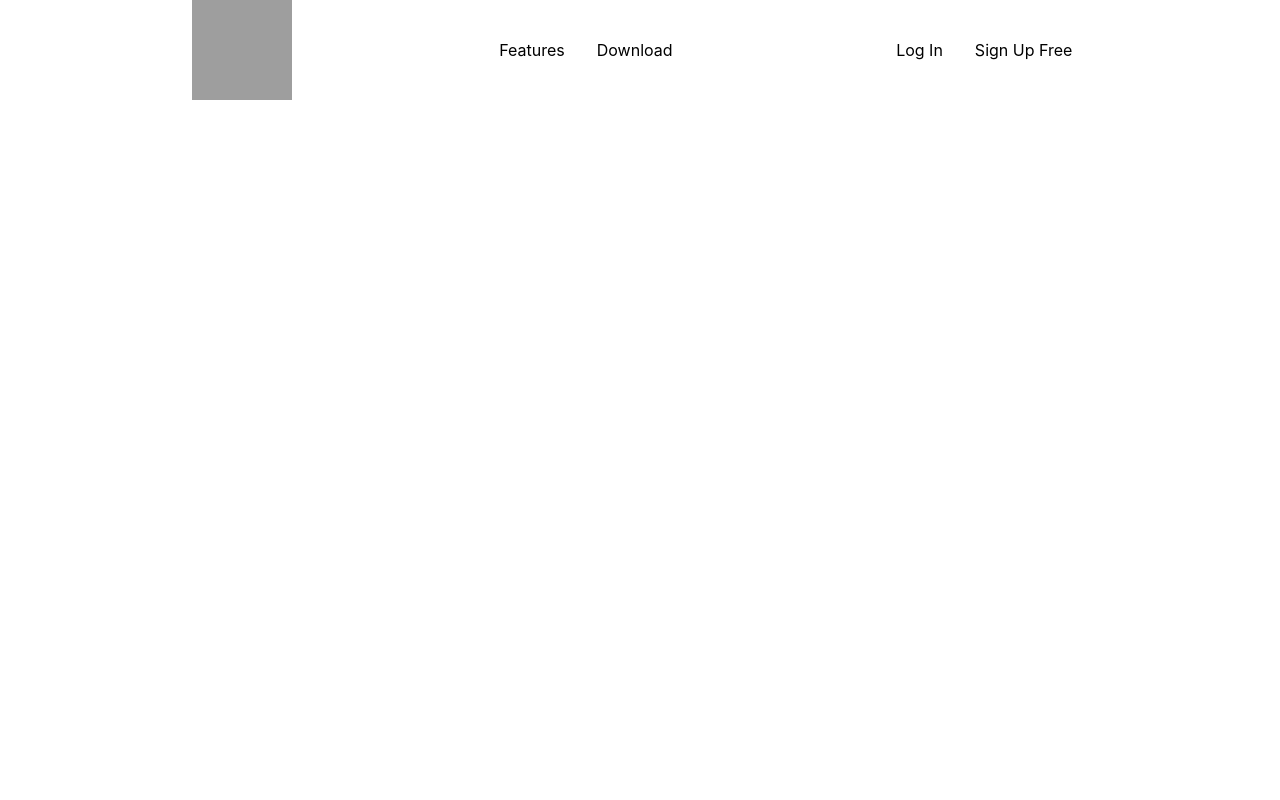
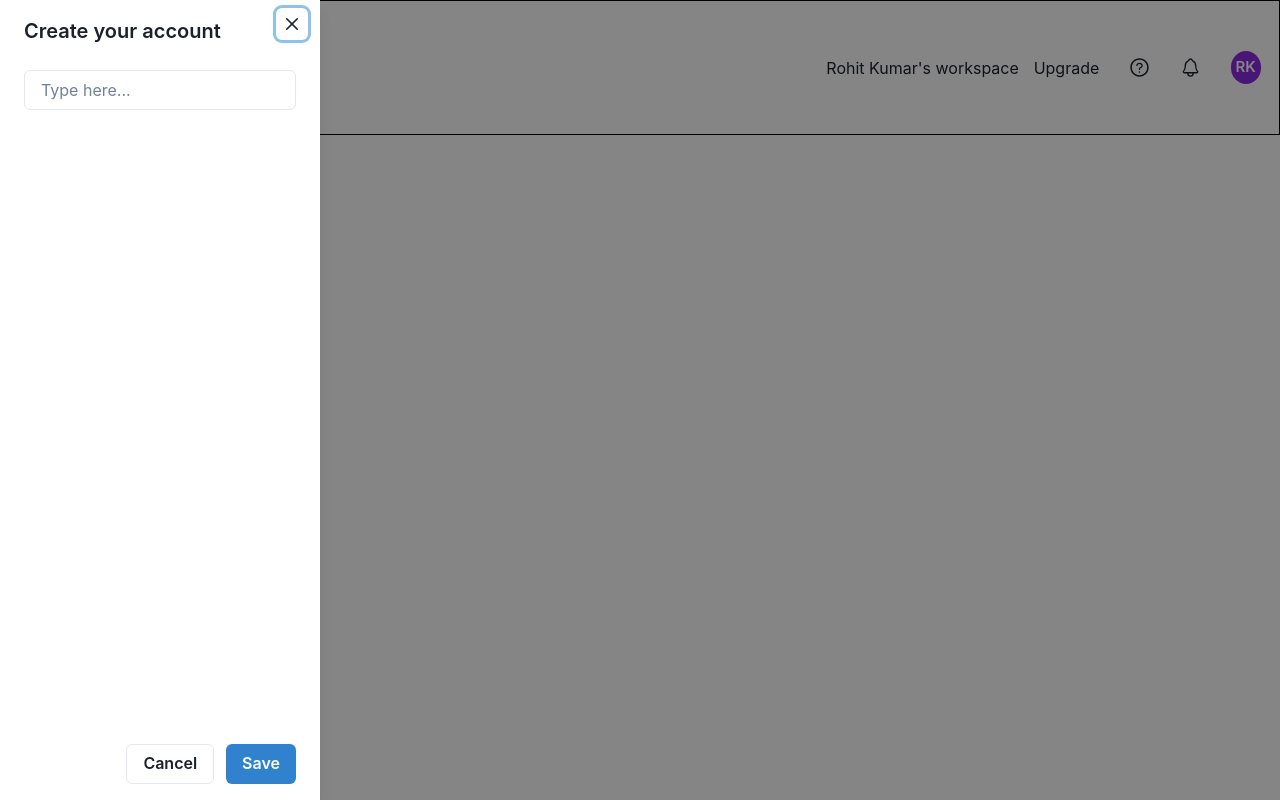
Before and after one commit to saurabhsolanki/Clockify, a React (Create React App) app in the folder clockify/: page /tracker in a window 1280 px wide. Built offline with nearby package versions, Linux system fonts and the light colour scheme; grey boxes are pictures that could not be loaded.

Commit message:
dash_nav

```diff
--- a/clockify/src/App.css
+++ b/clockify/src/App.css
@@ -1,3 +1,9 @@
+*{
+  margin: 0px;
+  padding: none;
+  box-sizing: border-box;
+}
+
 .App {
   text-align: center;
 }
--- a/clockify/src/App.js
+++ b/clockify/src/App.js
@@ -1,10 +1,11 @@
+import { Route, Routes } from 'react-router-dom';
 import './App.css';
 import Navbar from './Component/Navbar'
+import Sidebar from './Dashboard/Sidebar';
 import AllRoutes from './Routes/AllRoutes';
 function App() {
   return (
     <div className="App">
-      <Navbar />
       <AllRoutes/>
     </div>
   );
--- /dev/null
+++ b/clockify/src/Dashboard/DashNav.module.css
@@ -0,0 +1,36 @@
+.nav{
+    border: 1px solid black;
+    padding:18px;
+    display: flex;
+    justify-content: space-between;
+}
+.contanier_btn_logo{
+    display: flex;
+    align-items: center;
+    width: 14%;
+    justify-content: space-between;
+}
+.logo_cont>img{
+    width: 80%;
+    /* border: 1px solid black; */
+}
+.contanier_info{
+    display: flex;
+    align-items: center;
+    justify-content: space-between;
+    width: 35%;
+    /* border: 1px solid black; */
+}
+.vertical_dotted_line
+{
+    /* border-left: 1px dotted black; */
+    height: 20px;
+}
+.user{
+ border-radius: 50%;
+ padding: 5px;
+ font-size: 15px;
+ font-weight: 600;
+ color: white;
+ background-color: blueviolet;
+}
--- /dev/null
+++ b/clockify/src/Dashboard/DashboardNav.jsx
@@ -0,0 +1,32 @@
+import React from 'react'
+import { GiHamburgerMenu } from 'react-icons/gi';
+import { AiOutlineQuestionCircle} from 'react-icons/ai';
+import { IoNotificationsOutline} from 'react-icons/io5';
+import style from "./DashNav.module.css"
+
+const DashboardNav = ({onOpen}) => {
+  return (
+    <nav className={style.nav}>
+       <div className={style.contanier_btn_logo}>
+         <GiHamburgerMenu onClick={()=>onOpen()} size={30} cursor={"pointer"}/>
+         <div className={style.logo_cont}>
+            <img  src="https://clockify.me/assets/images/clockify-logo.svg" alt="clockify-logo" />
+         </div>
+       </div>
+
+       <div className={style.contanier_info}>
+        <div>Rohit Kumar's workspace</div>
+        <button>Upgrade</button>
+        <div class={style.vertical_dotted_line}></div>
+        <AiOutlineQuestionCircle size={21}/>
+        <div class={style.vertical_dotted_line}></div>
+        <IoNotificationsOutline size={21}/>
+        <div class={style.vertical_dotted_line}></div>
+        <div className={style.user}>RK</div>
+
+       </div>
+    </nav>
+  )
+}
+
+export default DashboardNav
--- a/clockify/src/Dashboard/Sidebar.jsx
+++ b/clockify/src/Dashboard/Sidebar.jsx
@@ -7,11 +7,11 @@
     DrawerOverlay,
     DrawerContent,
     DrawerCloseButton,
-    useDisclosure,
     Button,
     Input,
   } from '@chakra-ui/react'
 import { useState } from 'react'
+import DashboardNav from './DashboardNav'
 const Sidebar = () => {
     // const { isOpen, onOpen, onClose } = useDisclosure()
     const [isOpen,setOpen]=useState(true)
@@ -25,10 +25,11 @@
     const btnRef = React.useRef()
   return (
     <div>
+      <DashboardNav onOpen={onOpen}/>
        <>
-      <Button ref={btnRef} colorScheme='teal' onClick={onOpen}>
+      {/* <Button ref={btnRef} colorScheme='teal' onClick={onOpen}>
         Open
-      </Button>
+      </Button> */}
       <Drawer
         isOpen={isOpen}
         placement='left'
@@ -52,6 +53,7 @@
           </DrawerFooter>
         </DrawerContent>
       </Drawer>
+
     </>
     </div>
   )
--- a/clockify/src/Pages/DownLoad.jsx
+++ b/clockify/src/Pages/DownLoad.jsx
@@ -1,10 +1,12 @@
 import React from 'react'
+import Navbar from '../Component/Navbar'
 
 const DownLoad = () => {
   return (
-
+    <>
+    <Navbar/>
     <div style={{color: "black"}}>DownLoad</div>
-
+   </>
   )
 }
 
--- a/clockify/src/Pages/Features.jsx
+++ b/clockify/src/Pages/Features.jsx
@@ -1,11 +1,15 @@
 import React from 'react'
 import { Link } from 'react-router-dom'
+import Navbar from '../Component/Navbar'
 
 const Features = () => {
   return (
+    <>
+    <Navbar />
     <Link to="/features">
     <div>Features</div>
     </Link>
+    </>
   )
 }
 
--- a/clockify/src/Pages/Login.jsx
+++ b/clockify/src/Pages/Login.jsx
@@ -1,11 +1,15 @@
 import React from 'react'
 import { Link } from 'react-router-dom'
+import Navbar from '../Component/Navbar'
 
 const Login = () => {
   return (
+    <>
+    <Navbar/>
     <Link to="/login">
     <div>Login</div>
     </Link>
+    </>
   )
 }
 
--- a/clockify/src/Pages/Signup.jsx
+++ b/clockify/src/Pages/Signup.jsx
@@ -1,8 +1,12 @@
 import React from 'react'
+import Navbar from '../Component/Navbar'
 
 const Signup = () => {
   return (
+    <>
+    <Navbar />
     <div>Signup</div>
+  </>
   )
 }
 
--- a/clockify/src/Routes/AllRoutes.jsx
+++ b/clockify/src/Routes/AllRoutes.jsx
@@ -1,5 +1,6 @@
 import React from 'react'
 import { Route, Routes } from 'react-router-dom'
+import Sidebar from '../Dashboard/Sidebar'
 import DownLoad from '../Pages/DownLoad'
 import Features from '../Pages/Features'
 import Login from '../Pages/Login'
@@ -13,6 +14,7 @@
     <Route path='/download' element={<DownLoad />} />
     <Route path='/login' element={<Login />} />
     <Route path='/signup' element={<Signup />} />
+    <Route path={"/tracker"} element={<Sidebar/>}/>
 
    </Routes>
    </>
```
